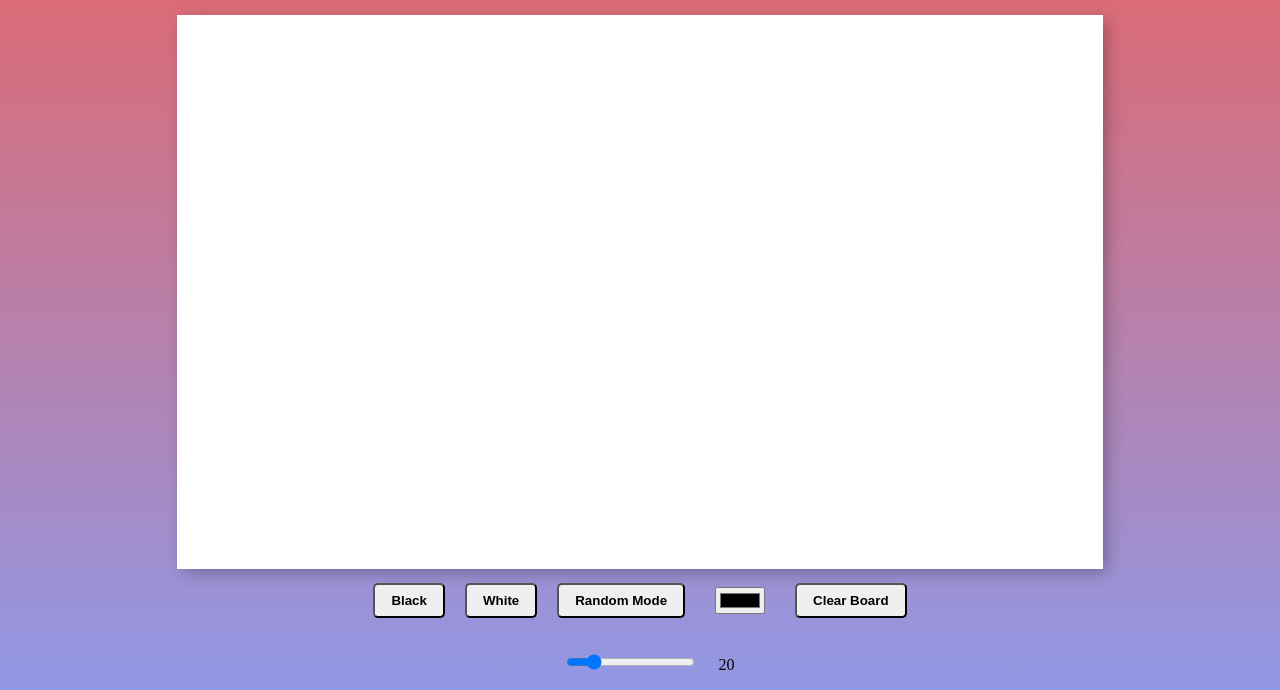
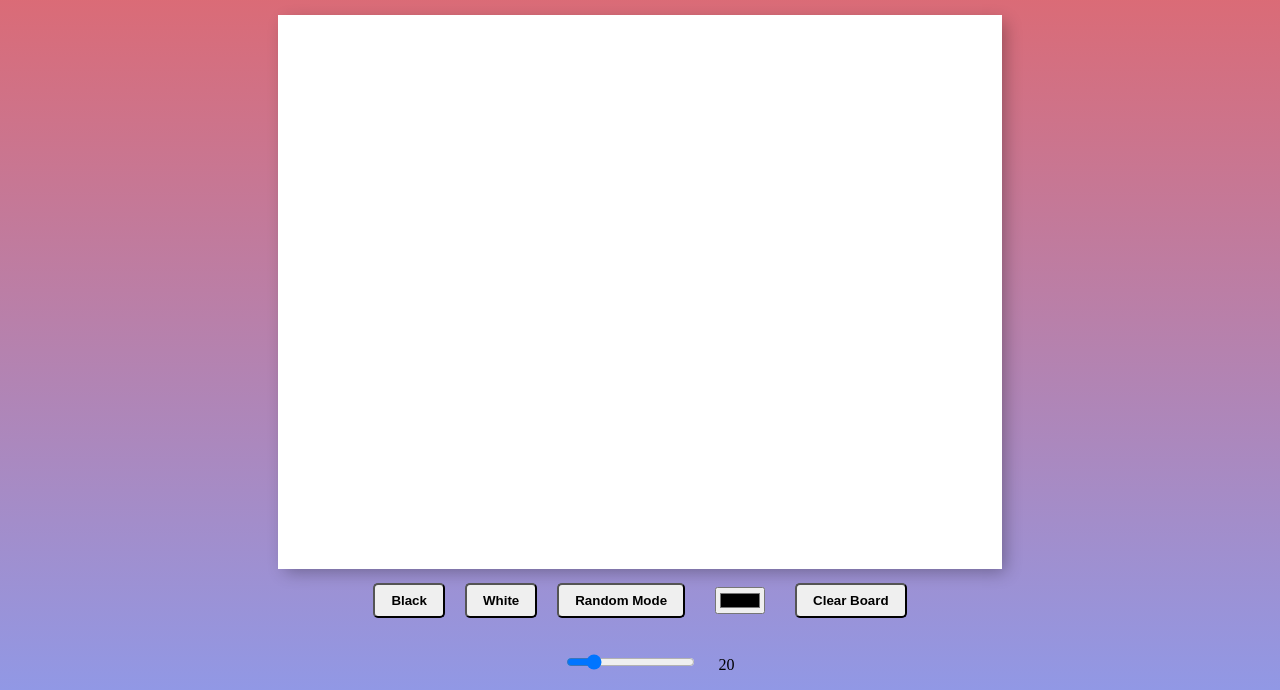
Before and after one commit to Superjim/Etch-a-Sketch, a plain HTML site: page index.html in a window 1280 px wide. Shown: the part 110-800 px from the top of the page. Drawn offline with Linux system fonts and the light colour scheme.

Commit message:
set max height + width to 800px
no more stretchy

```diff
--- a/style.css
+++ b/style.css
@@ -27,8 +27,8 @@
     min-height: 250px;
     width: 80vw;
     height: 80vw;
-    max-width: 1200px;
-    max-height: 1200px;
+    max-width: 800px;
+    max-height: 800px;
     padding-top: 20px;
   }
 
```
